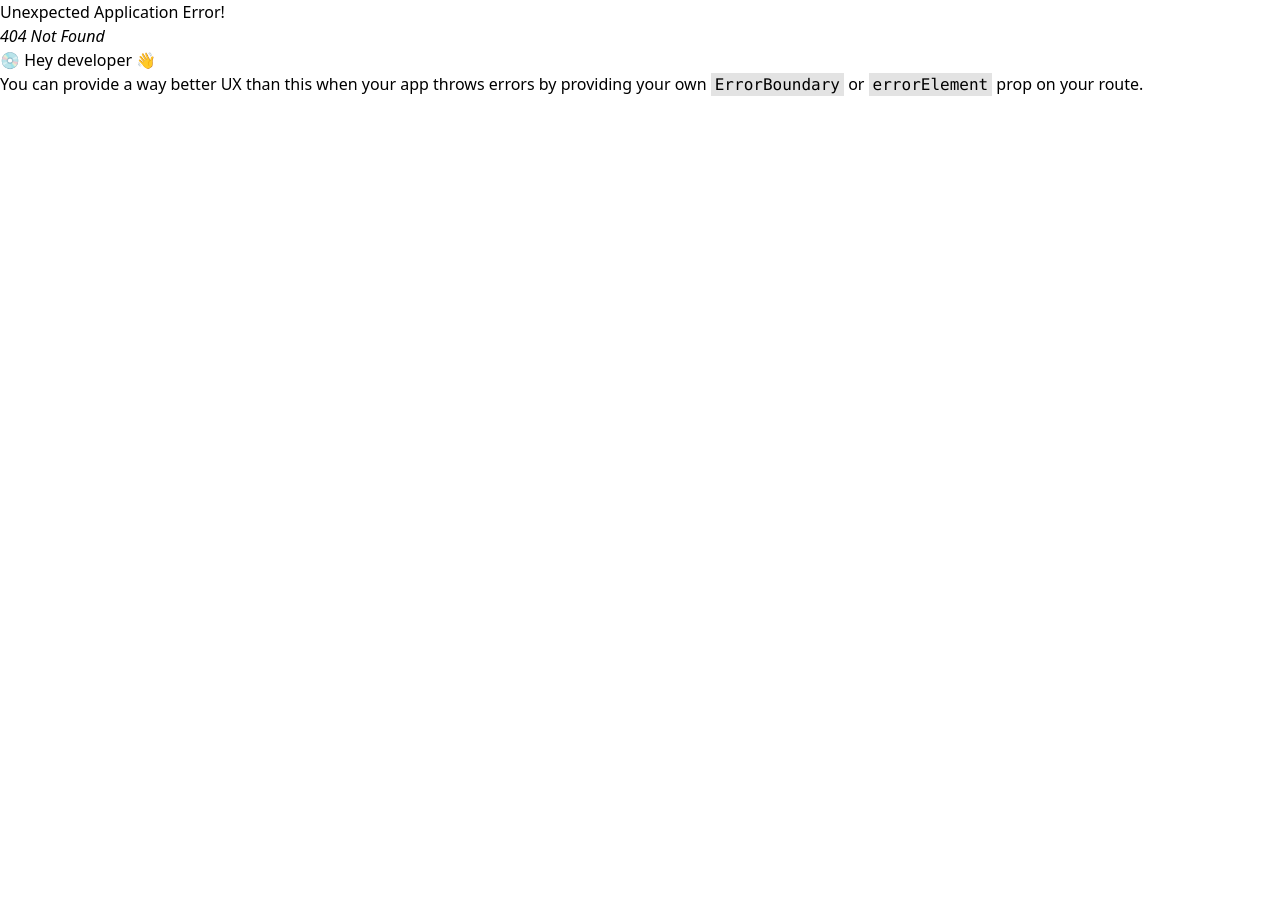
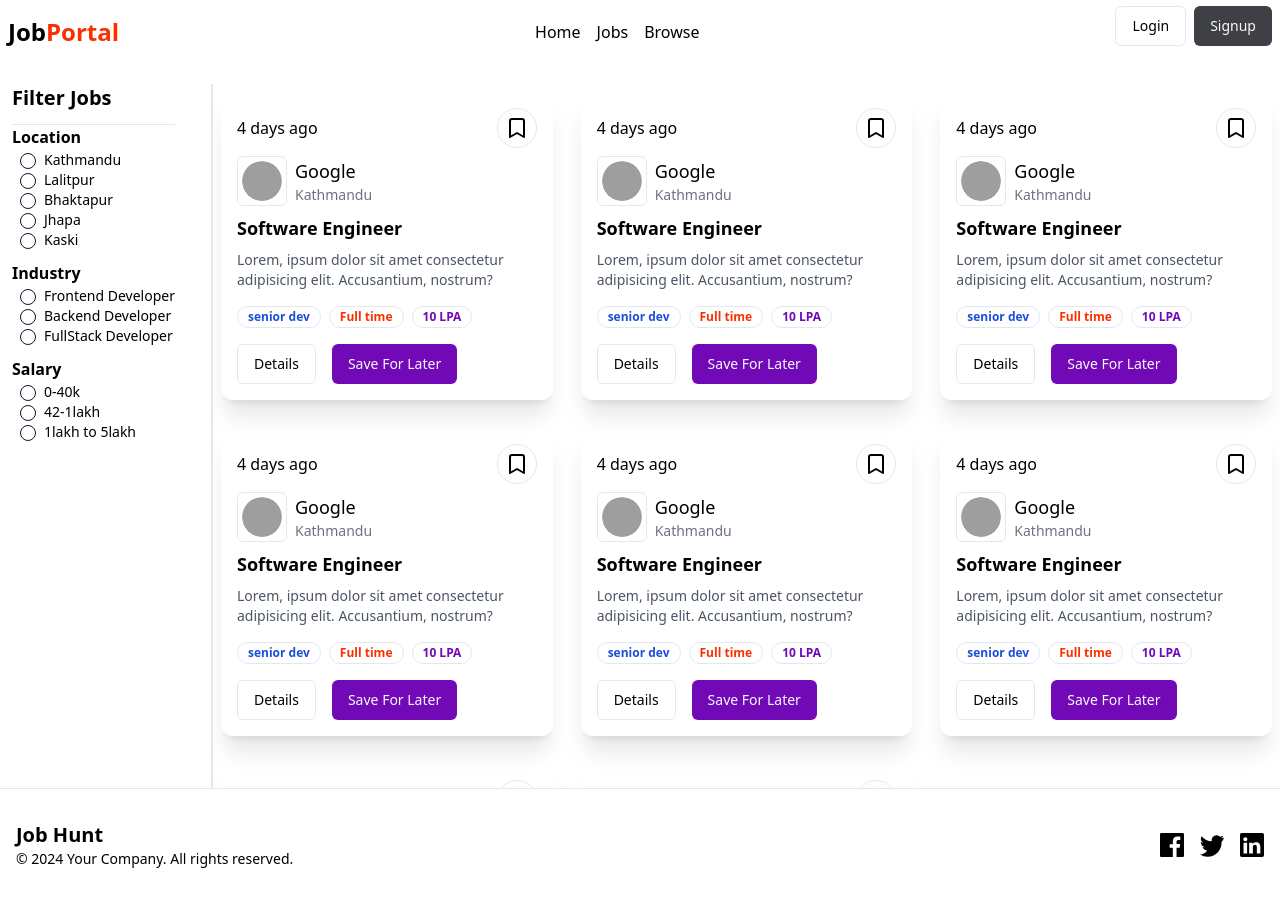
Before and after one commit to SagarEGme/KaamKhoja, a React (Vite) app in the folder frontend/: page /jobs in a window 1280 px wide. Before the commit this address had no page. Before the commit the page ends 800 px from the top, so only its background shows below. Built offline with nearby package versions, Linux system fonts and the light colour scheme; grey boxes are pictures that could not be loaded.

Commit message:
job page done

```diff
--- a/frontend/src/App.jsx
+++ b/frontend/src/App.jsx
@@ -3,6 +3,7 @@ import './App.css'
 import Login from './components/auth/Login'
 import Signup from './components/auth/Signup'
 import Home from './components/Home'
+import Jobs from './components/Jobs'
 
 const appRouter = createBrowserRouter([
   {
@@ -17,6 +18,10 @@ const appRouter = createBrowserRouter([
     path:"/signup",
     element:<Signup/>
   },
+  {
+    path:"/jobs",
+    element:<Jobs/>
+  }
 ])
 
 function App() {
--- a/frontend/src/components/CatergoryCarousel.jsx
+++ b/frontend/src/components/CatergoryCarousel.jsx
@@ -7,7 +7,7 @@ import { useNavigate } from 'react-router-dom';
 const category = [
     "Frontend Developer",
     "Backend Developer",
-    "Data Science",
+    "Data Science Engineer",
     "Graphic Designer",
     "FullStack Developer"
 ]
@@ -15,17 +15,17 @@ const category = [
 const CategoryCarousel = () => {
     return (
         <div>
-            <Carousel className="mx-auto w-full max-w-xl my-20">
-                <CarouselContent>
+            <Carousel className="mx-auto w-full max-w-2xl my-20">
+                <CarouselContent className="mx-auto">
                     {
                         category.map((cat, index) => (
-                            <CarouselItem className="md:basis-1/2 lg:basis-1/3">
+                            <CarouselItem className="w-full sm:basis-1/2 md:basis-1/2 lg:basis-1/3">
                                 <Button onClick={()=>searchJobHandler(cat)} variant="outline" className="rounded-full">{cat}</Button>
                             </CarouselItem>
                         ))
                     }
                 </CarouselContent>
-                <CarouselPrevious />
+                    <CarouselPrevious />
                 <CarouselNext />
             </Carousel>
         </div>
--- /dev/null
+++ b/frontend/src/components/FilterCard.jsx
@@ -0,0 +1,50 @@
+import React from 'react'
+import { RadioGroup, RadioGroupItem } from './ui/radio-group'
+import { Label } from './ui/label'
+
+const fitlerData = [
+  {
+    fitlerType: "Location",
+    array: ["Kathmandu", "Lalitpur", "Bhaktapur", "Jhapa", "Kaski"]
+  },
+  {
+    fitlerType: "Industry",
+    array: ["Frontend Developer", "Backend Developer", "FullStack Developer"]
+  },
+  {
+    fitlerType: "Salary",
+    array: ["0-40k", "42-1lakh", "1lakh to 5lakh"]
+  },
+]
+
+const FilterCard = () => {
+  return (
+    <div className='mr-4 pl-3'>
+      <h1 className="font-bold text-xl">Filter Jobs</h1>
+      <hr className='mt-3' />
+      <RadioGroup>
+        {
+          fitlerData.map((data, index) =>
+          (
+            <div className='w-full bg-white'>
+              <h1 className="font-bold text-md">{data.fitlerType}</h1>
+              {
+                data.array.map((item, index) => {
+                  return (
+                      <div className='flex gap-2 my-1 pl-2'>
+                        <RadioGroupItem value={item} id={index} />
+                        <Label>{item}</Label>
+                      </div>
+                  )
+                })
+              }
+            </div>
+          )
+          )
+        }
+      </RadioGroup>
+    </div>
+  )
+}
+
+export default FilterCard
--- a/frontend/src/components/Home.jsx
+++ b/frontend/src/components/Home.jsx
@@ -2,13 +2,19 @@ import React from 'react'
 import Navbar from './shared/Navbar'
 import Hero from './Hero';
 import CatergoryCarousel from './CatergoryCarousel';
+import LatestJobs from './LatestJobs';
+import Footer from './shared/Footer';
 
 const Home = () => {
   return (
     <div>
-        <Navbar/>
-        <Hero/>
-        <CatergoryCarousel/>
+      <div className='min-h-screen'>
+        <Navbar />
+        <Hero />
+        <CatergoryCarousel />
+      </div>
+      <LatestJobs />
+      <Footer />
     </div>
   )
 }
--- /dev/null
+++ b/frontend/src/components/Job.jsx
@@ -0,0 +1,42 @@
+import React from 'react'
+import { Button } from './ui/button'
+import { Bookmark } from 'lucide-react'
+import { Avatar, AvatarImage } from './ui/avatar'
+import { Badge } from './ui/badge'
+
+const Job = () => {
+  return (
+    <div className='p-4 shadow-xl rounded-xl m-2'>
+      <div className='flex items-center justify-between'>
+        <p>4 days ago</p>
+        <Button variant="outline" className="rounded-full" size="icon"><Bookmark /></Button>
+      </div>
+      <div className="flex items-center gap-2 my-2">
+        <Button className="p-6" variant="outline" size="icon">
+        <Avatar>
+        <AvatarImage className="rounded-full " src = "https://cdn1.iconfinder.com/data/icons/google-s-logo/150/Google_Icons-09-512.png"/>
+        </Avatar>
+        </Button>
+        <div>
+          <h1 className='font-medium text-lg'>Google</h1>
+          <p className='text-sm text-gray-500'>Kathmandu</p>
+        </div>
+      </div>
+      <div>
+                <h1 className='font-bold text-lg my-2'>Software Engineer</h1>
+                <p className='text-sm text-gray-600'>Lorem, ipsum dolor sit amet consectetur adipisicing elit. Accusantium, nostrum?</p>
+            </div>
+            <div className='flex items-center gap-2 mt-4'>
+                <Badge className={'text-blue-700 font-bold'} variant="ghost">senior dev</Badge>
+                <Badge className={'text-[#F83002] font-bold'} variant="ghost">Full time</Badge>
+                <Badge className={'text-[#7209b7] font-bold'} variant="ghost">10 LPA</Badge>
+            </div>
+            <div className='flex items-center gap-4 mt-4'>
+                <Button variant="outline">Details</Button>
+                <Button className="bg-[#7209b7]">Save For Later</Button>
+            </div>
+    </div>
+  )
+}
+
+export default Job
--- /dev/null
+++ b/frontend/src/components/Jobs.jsx
@@ -0,0 +1,31 @@
+import React from 'react'
+import Navbar from './shared/Navbar'
+import FilterCard from './FilterCard';
+import Job from './Job';
+import Footer from './shared/Footer';
+
+const Jobs = () => {
+    const filterJobs = [1,2,3,4,5,6,7,8];
+    return (
+        <div>
+            <Navbar/>
+            <div className="max-w-7xl mx-auto mt-5">
+                <div className="flex gap-5">
+                    <div className="W-18%">
+                        <FilterCard/>
+                    </div>
+                    <div className="flex-1 h-[88vh] overflow-y-auto pb-5 border-l-2  ">
+                        <div className="grid grid-cols-3 gap-3">
+                        {
+                            filterJobs.map((job)=><Job/>)
+                        }
+                        </div>
+                    </div>
+                </div>
+            </div>
+            <Footer/>
+        </div>
+    )
+}
+
+export default Jobs
--- /dev/null
+++ b/frontend/src/components/LatestJobCards.jsx
@@ -0,0 +1,25 @@
+import React from 'react'
+import { Badge } from './ui/badge'
+
+const LatestJobCards = () => {
+    return (
+        <div className='p-5 rounded-md shadow-xl bg-white border border-gray-100 cursor-pointer'>
+            <div>
+                <h1 className='font-medium text-lg'>E-Sewa</h1>
+                <p className='text-sm text-gray-500'>Nepal</p>
+            </div>
+            <div>
+                <h1 className='font-bold text-lg my-2'>Software Engineer</h1>
+                <p className='text-sm text-gray-600'>Lorem ipsum dolor sit amet consectetur adipisicing elit. Doloribus, ullam.</p>
+            </div>
+            <div className='flex items-center gap-2 mt-4'>
+                <Badge className={'text-blue-700 font-bold'} variant="ghost">Senior Developer</Badge>
+                <Badge className={'text-[#F83002] font-bold'} variant="ghost">Full time</Badge>
+                <Badge className={'text-[#7209b7] font-bold'} variant="ghost">10 LPA</Badge>
+            </div>
+
+        </div>
+    )
+}
+
+export default LatestJobCards
--- /dev/null
+++ b/frontend/src/components/LatestJobs.jsx
@@ -0,0 +1,23 @@
+import React from 'react'
+import LatestJobCards from './LatestJobCards.jsx';
+
+
+const LatestJobs = () => {
+    const randomJobs = [1, 2, 3, 4, 5, 6, 7, 8];
+
+    return (
+        <div className='max-w-6xl mx-auto my-20'>
+            <div className="flex items-center justify-center border-t-2 border-gray-200 p-4">
+
+                <h1 className='text-4xl font-bold'><span className='text-[#6A38C2]'>Latest & Top </span> Job Openings</h1>
+            </div>
+            <div className='grid grid-cols-3 gap-4 my-5'>
+                {
+                    randomJobs.map((item, index) => <LatestJobCards />)
+                }
+            </div>
+        </div>
+    )
+}
+
+export default LatestJobs
--- /dev/null
+++ b/frontend/src/components/shared/Footer.jsx
@@ -0,0 +1,30 @@
+import React from 'react';
+
+const Footer = () => {
+  return (
+    <footer className="border-t border-t-gray-200 py-8">
+      <div className="container mx-auto px-4">
+        <div className="flex flex-col md:flex-row justify-between items-center">
+          <div className="mb-4 md:mb-0">
+            <h2 className="text-xl font-bold">Job Hunt</h2>
+            <p className="text-sm">© 2024 Your Company. All rights reserved.</p>
+          </div>
+
+          <div className="flex space-x-4 mt-4 md:mt-0">
+            <a href="https://facebook.com" className="hover:text-gray-400" aria-label="Facebook">
+              <svg className="w-6 h-6" fill="currentColor" viewBox="0 0 24 24"><path d="M22.676 0H1.324C.593 0 0 .592 0 1.324v21.352C0 23.408.593 24 1.324 24H12.82V14.706H9.692v-3.578h3.128V8.408c0-3.1 1.893-4.787 4.657-4.787 1.325 0 2.463.1 2.794.144v3.238l-1.918.001c-1.503 0-1.794.715-1.794 1.762v2.31h3.587l-.468 3.578h-3.119V24h6.116C23.407 24 24 23.408 24 22.676V1.324C24 .592 23.407 0 22.676 0z" /></svg>
+            </a>
+            <a href="https://twitter.com" className="hover:text-gray-400" aria-label="Twitter">
+              <svg className="w-6 h-6" fill="currentColor" viewBox="0 0 24 24"><path d="M24 4.557a9.835 9.835 0 01-2.828.775 4.934 4.934 0 002.165-2.724 9.867 9.867 0 01-3.127 1.195 4.924 4.924 0 00-8.38 4.49A13.978 13.978 0 011.67 3.149 4.93 4.93 0 003.16 9.724a4.903 4.903 0 01-2.229-.616v.062a4.93 4.93 0 003.946 4.827 4.902 4.902 0 01-2.224.084 4.93 4.93 0 004.6 3.417A9.869 9.869 0 010 21.543a13.978 13.978 0 007.548 2.212c9.057 0 14.01-7.507 14.01-14.01 0-.213-.004-.425-.015-.636A10.012 10.012 0 0024 4.557z" /></svg>
+            </a>
+            <a href="https://linkedin.com" className="hover:text-gray-400" aria-label="LinkedIn">
+              <svg className="w-6 h-6" fill="currentColor" viewBox="0 0 24 24"><path d="M20.447 20.452H16.85v-5.569c0-1.327-.027-3.037-1.852-3.037-1.854 0-2.137 1.446-2.137 2.94v5.666H9.147V9.756h3.448v1.464h.05c.48-.91 1.653-1.871 3.401-1.871 3.634 0 4.307 2.39 4.307 5.498v5.605zM5.337 8.29c-1.105 0-2-.896-2-2 0-1.106.895-2 2-2 1.104 0 2 .895 2 2 0 1.104-.896 2-2 2zM7.119 20.452H3.553V9.756h3.566v10.696zM22.225 0H1.771C.791 0 0 .774 0 1.729v20.542C0 23.226.792 24 1.771 24h20.451c.979 0 1.771-.774 1.771-1.729V1.729C24 .774 23.205 0 22.225 0z" /></svg>
+            </a>
+          </div>
+        </div>
+      </div>
+    </footer>
+  );
+}
+
+export default Footer;
--- a/frontend/src/components/shared/Navbar.jsx
+++ b/frontend/src/components/shared/Navbar.jsx
@@ -15,14 +15,14 @@ const Navbar = () => {
                 </div>
                 <div >
                     <ul className='flex font-medium gap-4 items-center'>
-                        <li>Home</li>
-                        <li>Jobs</li>
-                        <li>Browser</li>
+                        <li className="cursor-pointer font-medium"><Link to="/">Home</Link></li>
+                        <li className="cursor-pointer font-medium"><Link to="/jobs">Jobs</Link></li>
+                        <li className="cursor-pointer font-medium"><Link to="/browse">Browse</Link></li>
                     </ul>
                 </div>
                 {
                     !user ? (
-                        <div className=" mr-2">
+                        <div className=" mr-2 h-[80%]">
                             <ul className="flex gap-2">
                                 <Link to="/login"><Button variant="outline">Login</Button></Link>
                                 <Link to="/signup"> <Button className="bg-zinc-700 hover:bg-zinc-950">Signup</Button></Link>
--- /dev/null
+++ b/frontend/src/components/ui/badge.jsx
@@ -0,0 +1,34 @@
+import * as React from "react"
+import { cva } from "class-variance-authority";
+
+import { cn } from "@/lib/utils"
+
+const badgeVariants = cva(
+  "inline-flex items-center rounded-full border border-slate-200 px-2.5 py-0.5 text-xs font-semibold transition-colors focus:outline-none focus:ring-2 focus:ring-slate-950 focus:ring-offset-2 dark:border-slate-800 dark:focus:ring-slate-300",
+  {
+    variants: {
+      variant: {
+        default:
+          "border-transparent bg-slate-900 text-slate-50 hover:bg-slate-900/80 dark:bg-slate-50 dark:text-slate-900 dark:hover:bg-slate-50/80",
+        secondary:
+          "border-transparent bg-slate-100 text-slate-900 hover:bg-slate-100/80 dark:bg-slate-800 dark:text-slate-50 dark:hover:bg-slate-800/80",
+        destructive:
+          "border-transparent bg-red-500 text-slate-50 hover:bg-red-500/80 dark:bg-red-900 dark:text-slate-50 dark:hover:bg-red-900/80",
+        outline: "text-slate-950 dark:text-slate-50",
+      },
+    },
+    defaultVariants: {
+      variant: "default",
+    },
+  }
+)
+
+function Badge({
+  className,
+  variant,
+  ...props
+}) {
+  return (<div className={cn(badgeVariants({ variant }), className)} {...props} />);
+}
+
+export { Badge, badgeVariants }
```
